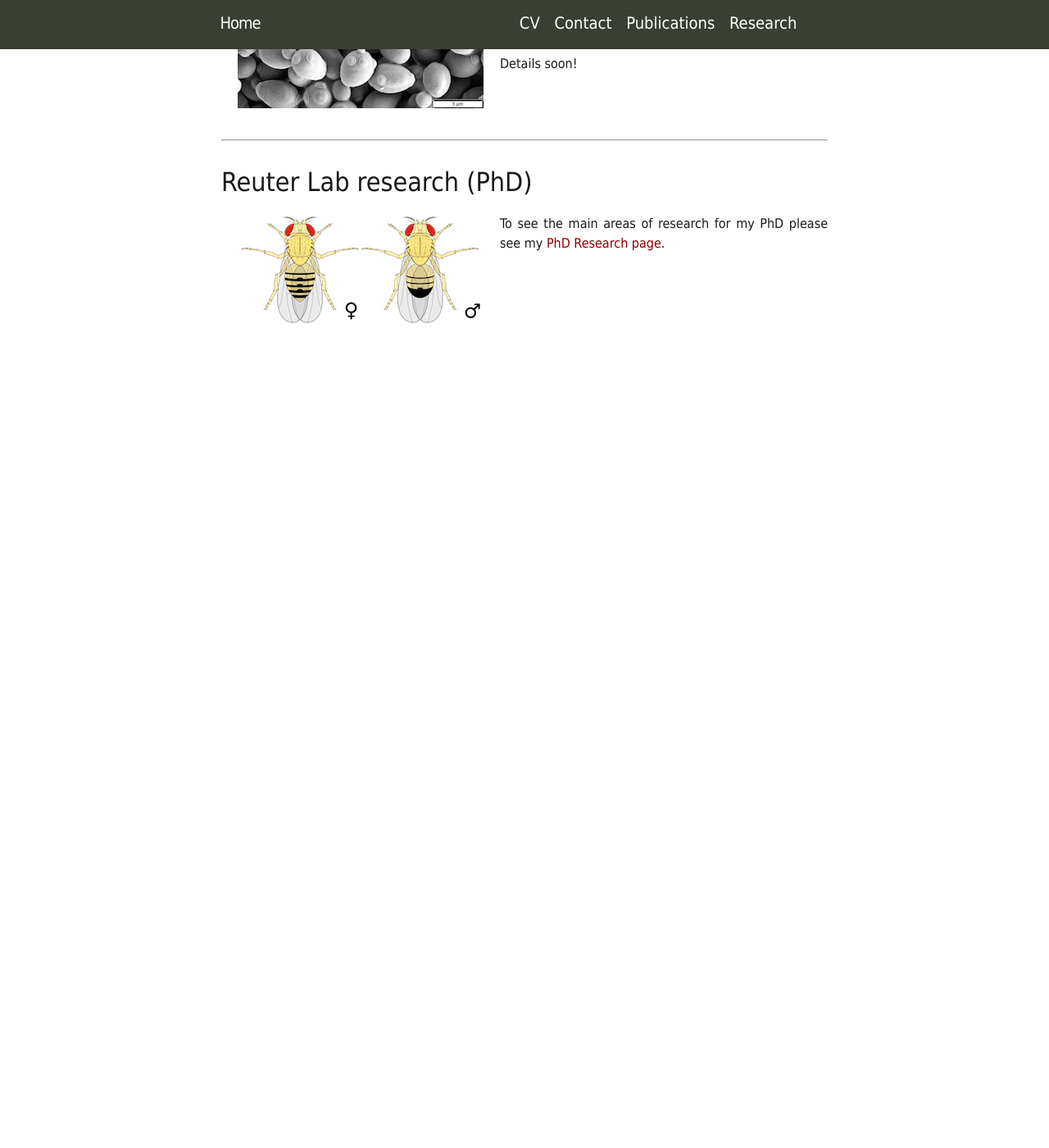
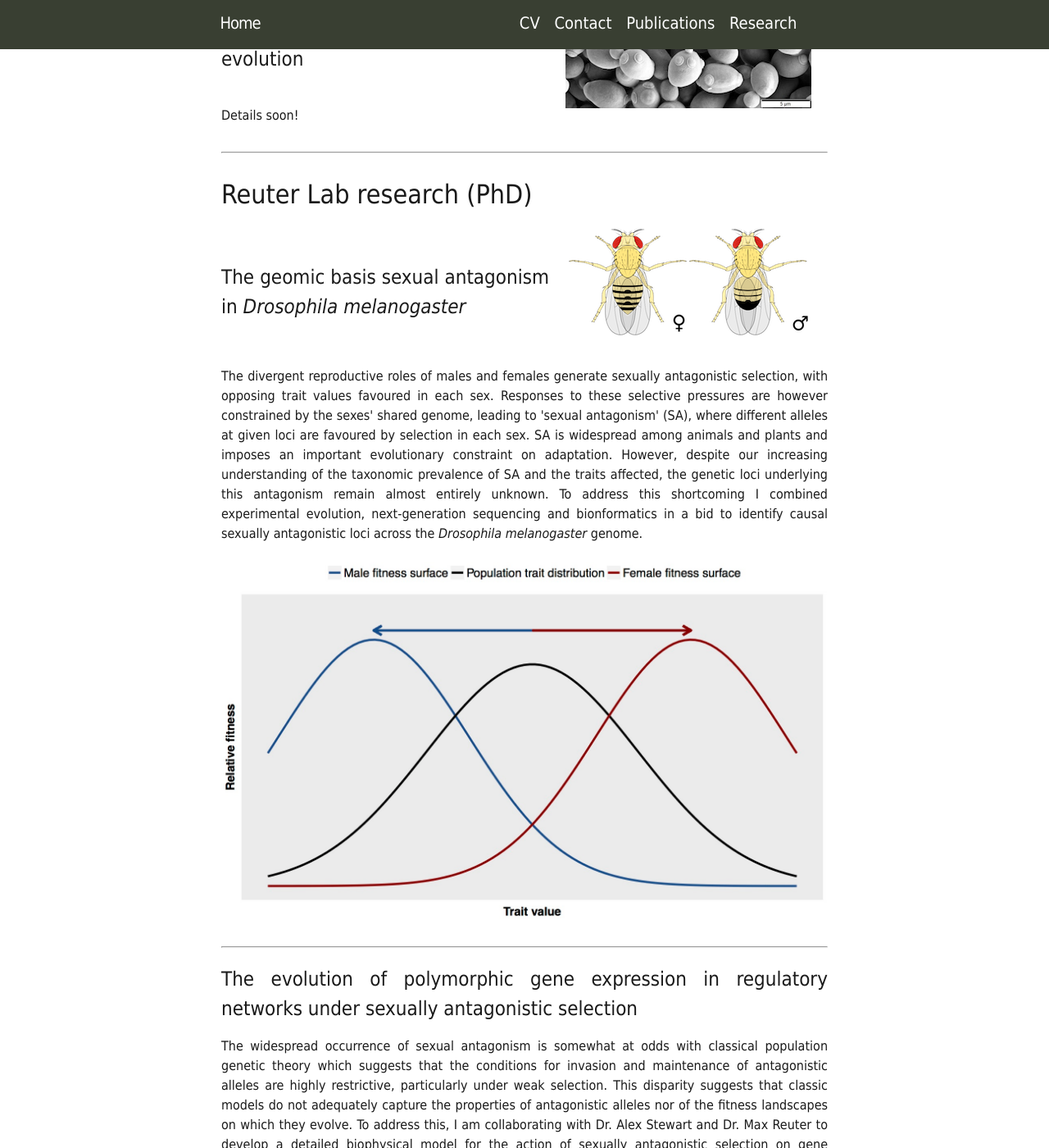
Before and after one commit to Mark-Stephen-Hill/Mark-Stephen-Hill.github.io, a Jekyll site: the page built from Research.md, in a window 1280 px wide and 1400 px high, scrolled down 270 px. Shown: the whole window at 82% size. Built offline with Jekyll 4.4.1, drawn with Linux system fonts in a browser that asks for light colours; before the commit the page ends 900 px from its top, so only the background shows below that; some of the changed text lies outside the part shown.

Commit message:
updated research

```diff
--- a/Research.md
+++ b/Research.md
@@ -16,18 +16,39 @@ permalink: /research/
 <div align="justify">
 
 <h2>Wittkopp Lab research (PostDoc)</h2>
-<img src="../img/Saccharomyces_cerevisiae_SEM.jpg" align="left" hspace="20">
+<img src="../img/Saccharomyces_cerevisiae_SEM.jpg" align="right" hspace="20">
 
-<h1>The impact of mutation, selection, and drift on gene expression evolution</h1>
+<div align="justify">
+<br>
+<h1 align = "left">The impact of mutation, selection, and drift on gene expression evolution</h1>
+<br>
 
 Details soon!
+</div>
 
-<br>
-<br>
-<br>
 <br>
 <hr>
 
 <h2>Reuter Lab research (PhD)</h2>
-<img src="../img/drosophila_pic.png" align="left" hspace="20">
-To see the main areas of research for my PhD please see my <a class="page-link" href="/phd_research/" style="color:#8b0000">PhD Research page</a>.
+<img src="../img/drosophila_pic.png" align="right" hspace="20">
+
+<div align="justify">
+<br>
+<h1>The geomic basis sexual antagonism in <i>Drosophila melanogaster</i></h1>
+<br>
+
+<p>The divergent reproductive roles of males and females generate sexually antagonistic selection, with opposing trait values favoured in each sex. Responses to these selective pressures are however constrained by the sexes' shared genome, leading to 'sexual antagonism' (SA), where different alleles at given loci are favoured by selection in each sex. SA is widespread among animals and plants and imposes an important evolutionary constraint on adaptation. However, despite our increasing understanding of the taxonomic prevalence of SA and the traits affected, the genetic loci underlying this antagonism remain almost entirely unknown. To address this shortcoming I combined experimental evolution, next-generation sequencing and bionformatics in a bid to identify causal sexually antagonistic loci across the <i>Drosophila melanogaster</i> genome.</p>
+
+<section role="banner" align="center">
+  <img src="../img/sa_fitness.jpg" align="middle"/>
+</section>
+
+<br>
+<hr>
+</div>
+
+<div align="justify">
+<h1>The evolution of polymorphic gene expression in regulatory networks under sexually antagonistic selection</h1>
+<p>The widespread occurrence of sexual antagonism is somewhat at odds with classical population genetic theory which suggests that the conditions for invasion and maintenance of antagonistic alleles are highly restrictive, particularly under weak selection. This disparity suggests that classic models do not adequately capture the properties of antagonistic alleles nor of the fitness landscapes on which they evolve. To address this, I am collaborating with Dr. Alex Stewart and Dr. Max Reuter to develop a detailed biophysical model for the action of sexually antagonistic selection on gene expression. This was motivated by the fact that gene regulation sits at the core of sexual dimorphism and has previously been associated with sexual antagonism. In addition, we have a detailed understanding of transcription factor binding, allowing us to construct realistic fitness landscapes. This framework will allow us to gain a better understanding of the conditions in which antagonistic alleles invade and are maintained by selection as well a generate more specific insights into the expected distribution of these loci across regulatory networks.</p>
+<hr>
+</div>
```
